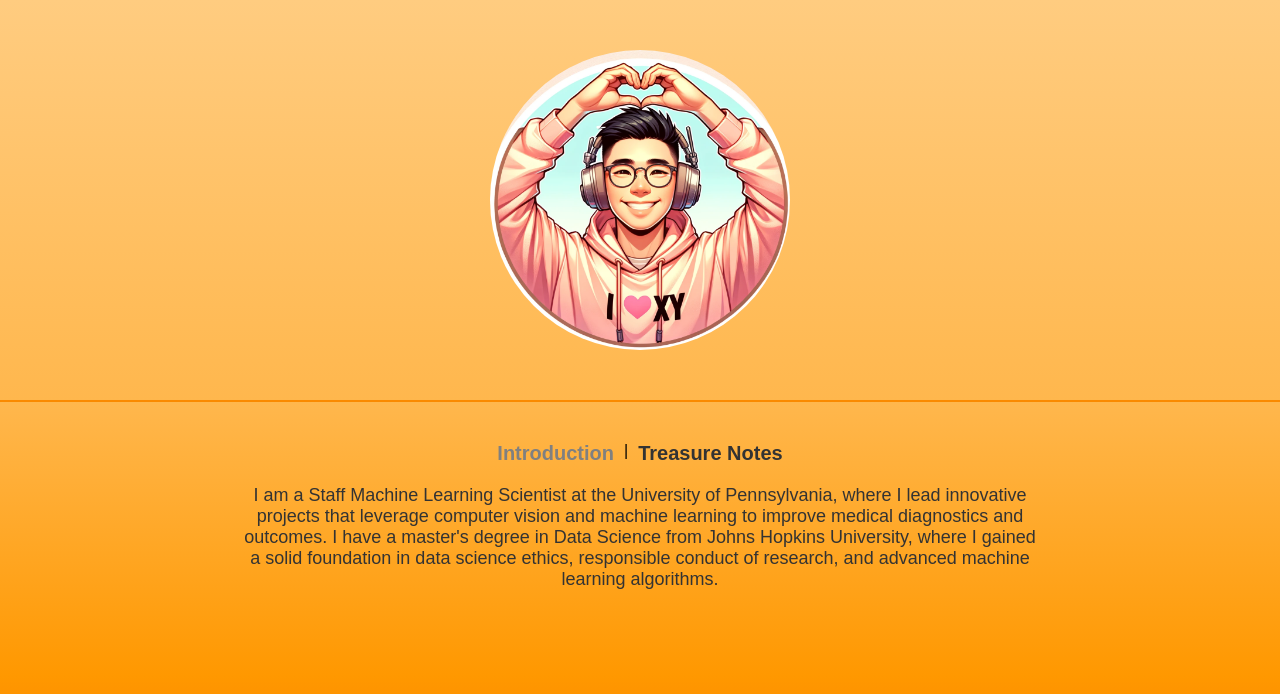
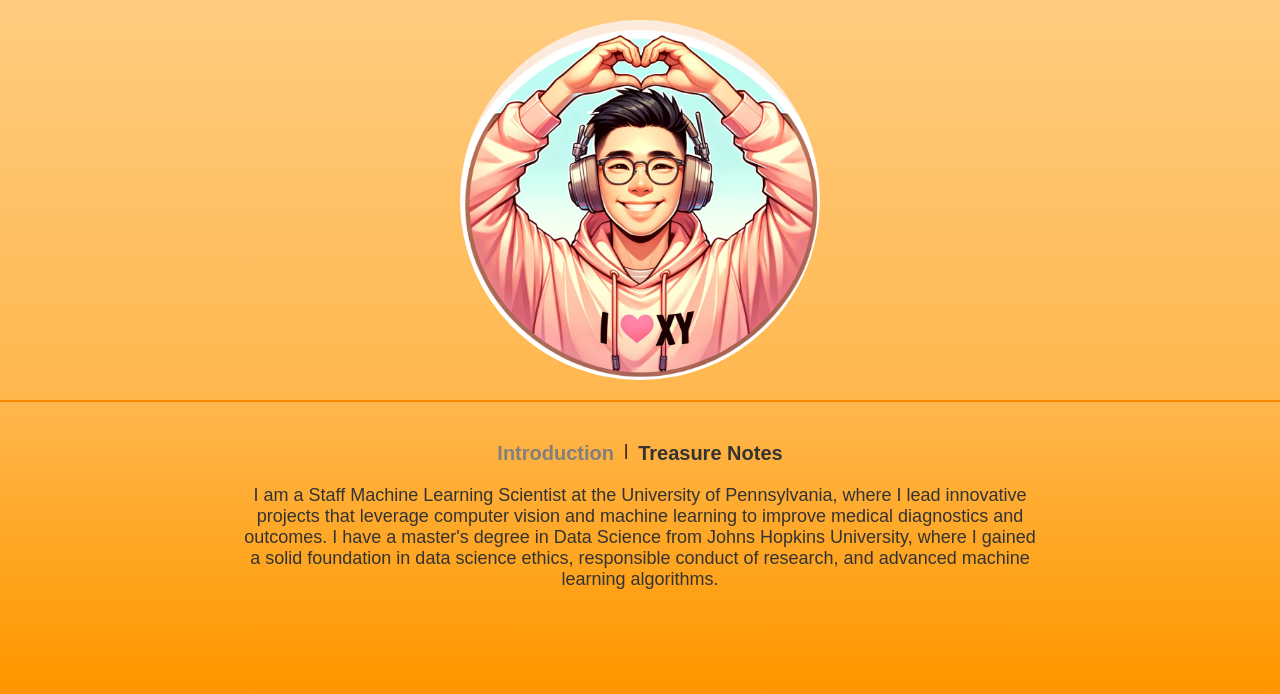
Before and after one commit to dwu12/dwu12.github.io, a plain HTML site: page index.html in a window 1280 px wide. Shown: the top 694 px of the page. Drawn offline with Linux system fonts and the light colour scheme.

Commit message:
change css

```diff
--- a/content/content.css
+++ b/content/content.css
@@ -20,12 +20,17 @@ body {
     align-items: center;
     justify-content: center;
     background: linear-gradient(to bottom, #ffcc80, #ffb74d); /* Stronger orange gradient */
+    padding-top: 20px; /* Top padding for spacing */
+    padding-bottom: 20px; /* Bottom padding for spacing */
+    box-sizing: border-box;
 }
 
 .profile-image {
     border-radius: 50%;
-    width: 150px;
-    height: 150px;
+    max-width: 100%;
+    max-height: 100%;
+    width: auto;
+    height: auto;
 }
 
 .middle-section {
@@ -80,13 +85,13 @@ body {
     pointer-events: none;
     color: gray; /* Optional: change the color to indicate it is disabled */
     cursor: default; /* Optional: change the cursor to the default to indicate it is not clickable */
-  }
+}
 
 .hr {
     height: 1px;            /* 线条高度 */
     background-color: white; /* 线条颜色 */
     border: none;           /* 去除默认的边框 */
-    margin: 0.5px 0;         /* 上下边距 */
+    margin: 0.5px 0;        /* 上下边距 */
 }
 
 .links-grid {
--- a/css/styles.css
+++ b/css/styles.css
@@ -20,12 +20,17 @@ body {
     align-items: center;
     justify-content: center;
     background: linear-gradient(to bottom, #ffcc80, #ffb74d); /* Stronger orange gradient */
+    padding-top: 20px; /* Top padding for spacing */
+    padding-bottom: 20px; /* Bottom padding for spacing */
+    box-sizing: border-box;
 }
 
 .profile-image {
-    border-radius: 60%;
-    width: 300px;
-    height: 300px;
+    border-radius: 50%;
+    max-width: 100%;
+    max-height: 100%;
+    width: auto;
+    height: auto;
 }
 
 .middle-section {
@@ -80,11 +85,11 @@ body {
     pointer-events: none;
     color: gray; /* Optional: change the color to indicate it is disabled */
     cursor: default; /* Optional: change the cursor to the default to indicate it is not clickable */
-  }
+}
 
 .hr {
     height: 1px;            /* 线条高度 */
     background-color: white; /* 线条颜色 */
     border: none;           /* 去除默认的边框 */
-    margin: 0.5px 0;         /* 上下边距 */
+    margin: 0.5px 0;        /* 上下边距 */
 }
```
